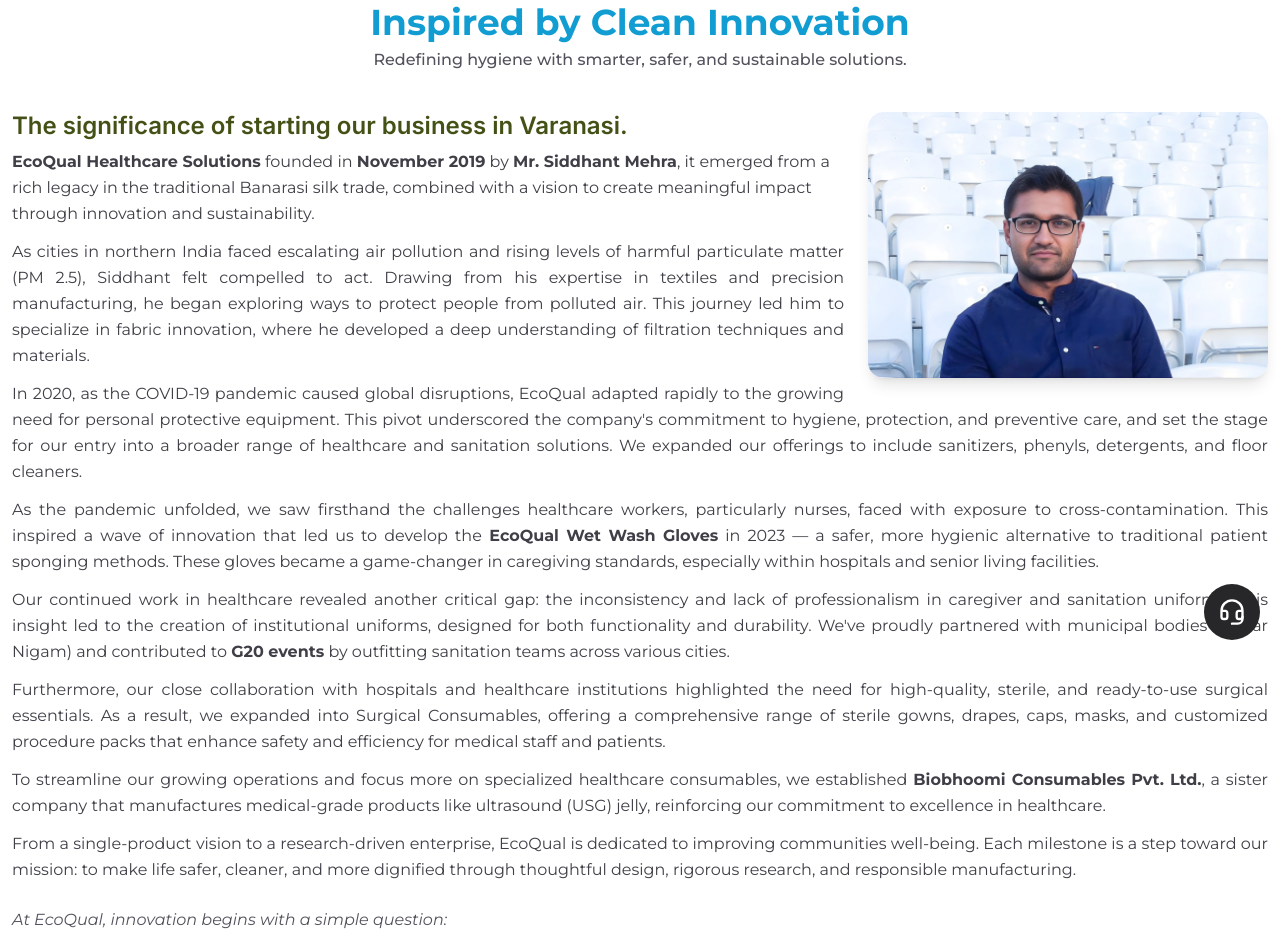
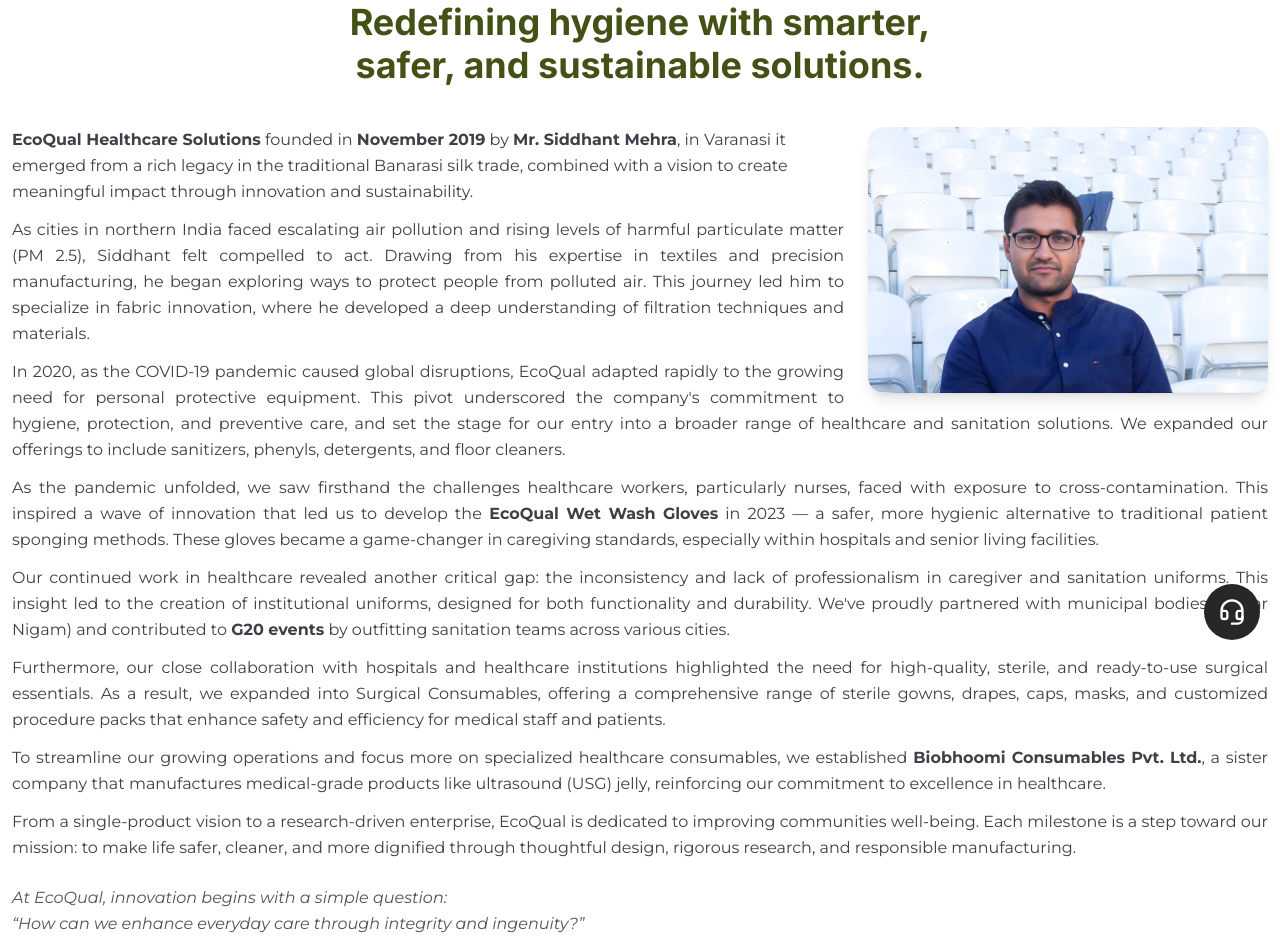
Before and after one commit to Semicolon-Wiz/ecoqual, a Next.js app: page /about in a window 1280 px wide. Shown: the part 140-1076 px from the top of the page. Built offline with nearby package versions, Linux system fonts and the light colour scheme; no server answers.

Commit message:
update about data

```diff
--- a/src/components/AboutUs.tsx
+++ b/src/components/AboutUs.tsx
@@ -300,12 +300,9 @@ export function MoreAboutUs() {
             <Wrapper>
                 <div className="relative w-full flex flex-col gap-10">
                     <div className="text-center">
-                        <MainHeading>
-                            <span className="font-inter text-secondry">Inspired by Clean Innovation</span>
+                        <MainHeading classname='max-w-2xl mx-auto'>
+                            Redefining hygiene with smarter, safer, and sustainable solutions.
                         </MainHeading>
-                        <Subheading classname="max-w-xl mx-auto">
-                            Redefining hygiene with smarter, safer, and sustainable solutions.
-                        </Subheading>
                     </div>
 
                     <div className="relative prose prose-zinc max-w-none leading-relaxed text-zinc-700 lg:text-base md:text-sm text-sm">
@@ -319,12 +316,9 @@ export function MoreAboutUs() {
                                 className="object-cover w-full h-full"
                             />
                         </div>
-                        <h2 className='lg:text-2xl md:text-xl text-lg mb-2 font-semibold text-primary-dark leading-[1.2]'>
-                            The significance of starting our business in Varanasi.
-                        </h2>
                         <p>
                             <strong>EcoQual Healthcare Solutions</strong> founded in <strong>November 2019</strong> by <strong>Mr. Siddhant Mehra</strong>,
-                            it emerged from a rich legacy in the traditional Banarasi silk trade,
+                            in Varanasi it emerged from a rich legacy in the traditional Banarasi silk trade,
                             combined with a vision to create meaningful impact through innovation and sustainability.
                         </p>
                         {/* <div className='flex flex-col gap-4'> */}
@@ -378,7 +372,7 @@ export function MoreAboutUs() {
                         <p className="italic text-zinc-600 mt-6">
                             At EcoQual, innovation begins with a simple question:
                             <br />
-                            <strong className="text-zinc-800">“How can we enhance everyday care through integrity and ingenuity?”</strong>
+                            “How can we enhance everyday care through integrity and ingenuity?”
                             <br />
                             With every answer, we move closer to our vision of creating lasting, positive change.
                         </p>
```
